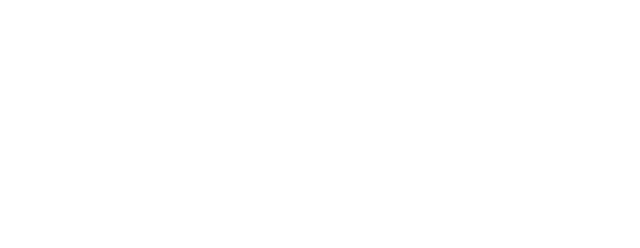
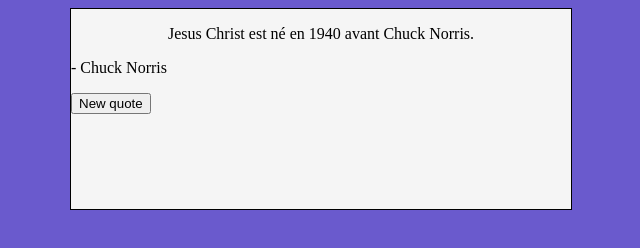
Before and after one commit to Sanjuron/TP---JS, a plain HTML site: page index.html in a window 1280 px wide. Shown: the whole page, without its empty margins (319-959 px from the left). Drawn offline with Linux system fonts and the light colour scheme.

```diff
--- a/css/style.css
+++ b/css/style.css
@@ -0,0 +1,15 @@
+.category{
+    border: 1px solid black;
+    margin : 0 auto;
+    width: 500px;
+    height: 200px;
+    background-color: whitesmoke;
+}
+
+#quote{
+    text-align: center;
+}
+
+body{
+    background-color: slateblue;
+}
--- a/index.html
+++ b/index.html
@@ -3,9 +3,17 @@
 <head>
     <meta charset="UTF-8">
     <meta name="viewport" content="width=device-width, initial-scale=1.0">
+    <link rel="stylesheet" href="css/style.css">
     <title>Document</title>
 </head>
 <body>
 
+    <div class="category">
+        <p id="quote"></p>
+        <p>- Chuck Norris</p>
+        <button id="button">New quote</button>
+    </div>
+
+    <script src="js/app.js"></script>
 </body>
 </html>
--- a/js/app.js
+++ b/js/app.js
@@ -0,0 +1,31 @@
+let norrisFacts = [
+    "Chuck Norris a déjà compté jusqu'à l'infini. Deux fois.",
+    "Google, c'est le seul endroit où tu peux taper Chuck Norris..",
+    "Certaines personnes portent un pyjama Superman. Superman porte un pyjama Chuck Norris",
+    "Chuck Norris donne fréquemment du sang à la Croix-Rouge. Mais jamais le sien.",
+    "Chuck Norris et Superman ont fait un bras de fer, le perdant devait mettre son slip par dessus son pantalon.",
+    "Chuck Norris ne se mouille pas, c'est l'eau qui se Chuck Norris.",
+    "Chuck Norris peut gagner une partie de puissance 4 en trois coups.",
+    "Jesus Christ est né en 1940 avant Chuck Norris.",
+    "Chuck Norris ne porte pas de montre. Il décide de l'heure qu'il est.",
+    "La seule chose qui arrive à la cheville de Chuck Norris... c'est sa chaussette.",
+    "Chuck Norris fait pleurer les oignons.",
+    "Chuck Norris peut diviser par zéro.",
+    "Chuck Norris comprend Jean-Claude Van Damme.",
+];
+
+console.log(norrisFacts);
+
+function randFacts(){
+    let rand = Math.floor(Math.random() * norrisFacts.length) // génère nombre aléatoire qui prend l'entièreté du tableau
+    document.getElementById("quote").innerHTML = norrisFacts[rand]; // assigne les citations aléatoires dans p
+}
+
+console.log(randFacts());
+
+let button = document.getElementById("button");
+button.addEventListener("click", randFacts); // ! ne surtout pas oublier les parenthèses autour de click! Et ne pas en mettre après la fonction!!
+
+function randColor(){
+
+}
```
